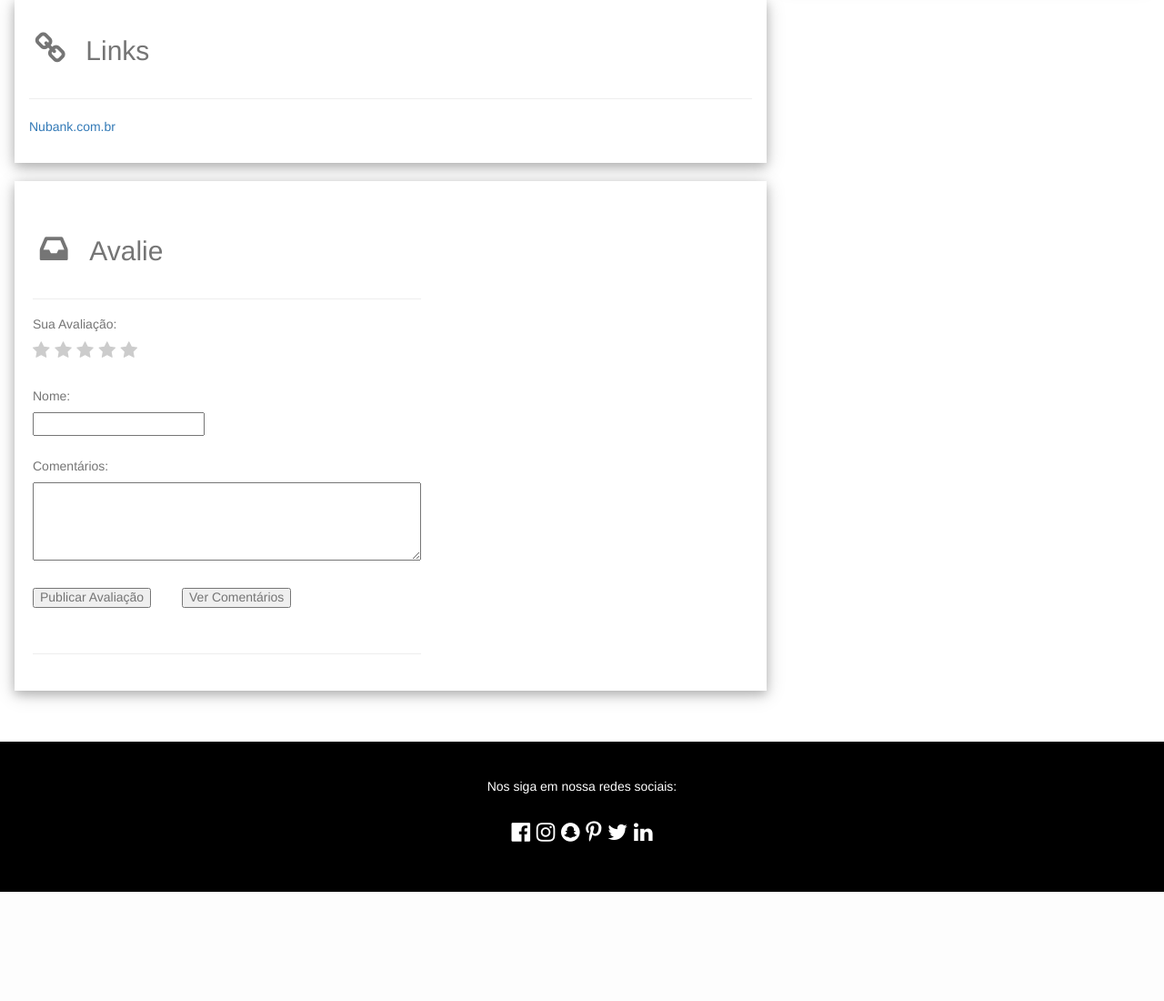
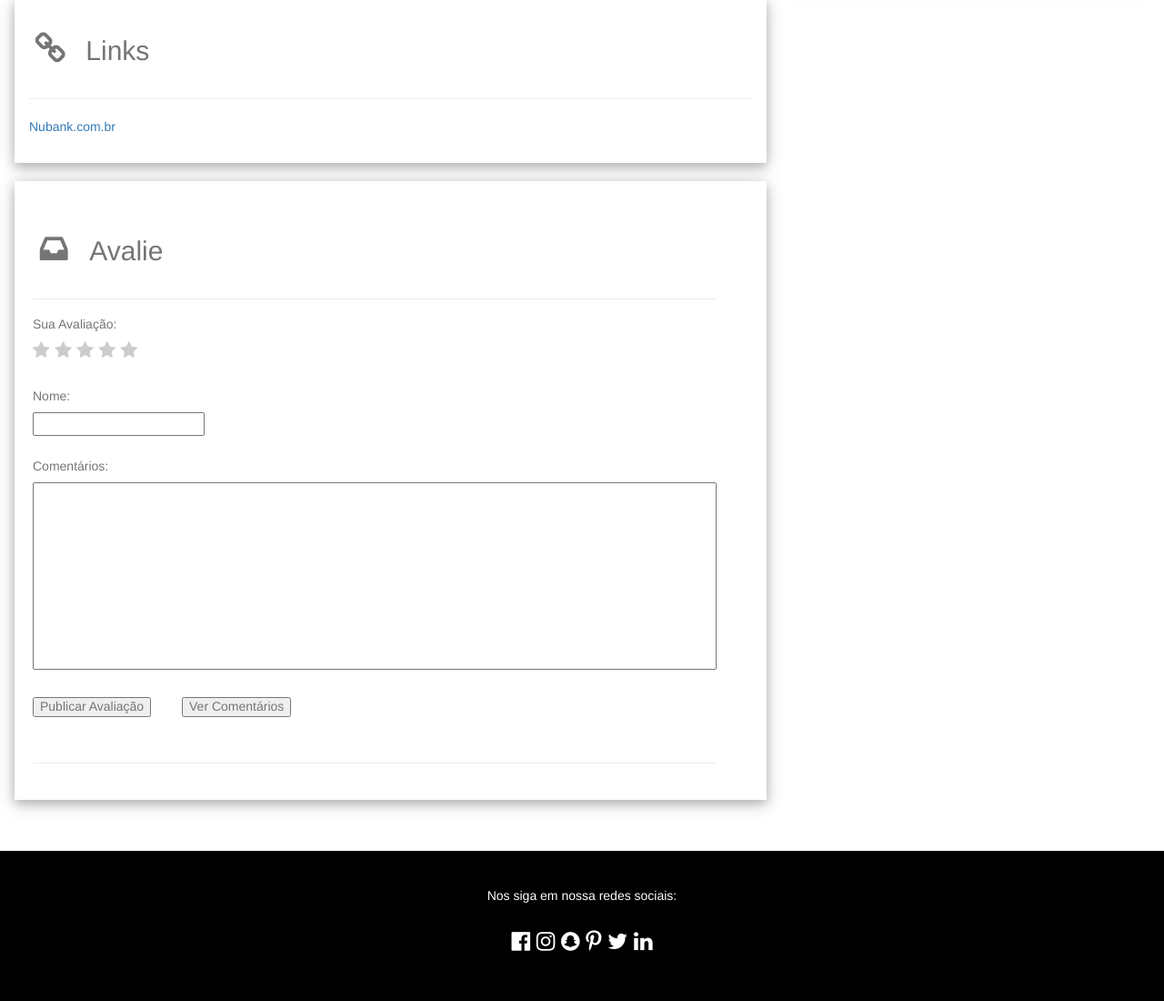
Before and after one commit to bijooj/minas-valley, a PHP site: page /src/front-end/project.php in a window 1280 px wide. Shown: the part 792-1892 px from the top of the page at 91% size. Before the commit the page ends 1772 px from the top, so only its background shows below. Run offline with PHP 8.4, Linux system fonts and the light colour scheme; some libraries are stand-ins or nearby versions.

Commit message:
Update Project

```diff
--- a/src/front-end/project.php
+++ b/src/front-end/project.php
@@ -182,7 +182,7 @@ session_start();
                 <p> </p>
 
                 <h5><br>Comentários:</h5>
-                <textarea rows="4" cols="50" name="comentarios" type="text" id="campoComentario" form="ussform"></textarea>
+                <textarea rows="10" cols="90" name="comentarios" type="text" maxlength="300" style="resize: none;" class="project-textarea" id="campoComentario" form="ussform"></textarea>
 
                 <h5>
                     <br><input id="btnIncluirComentario" type="button" value="Publicar Avaliação">
```
